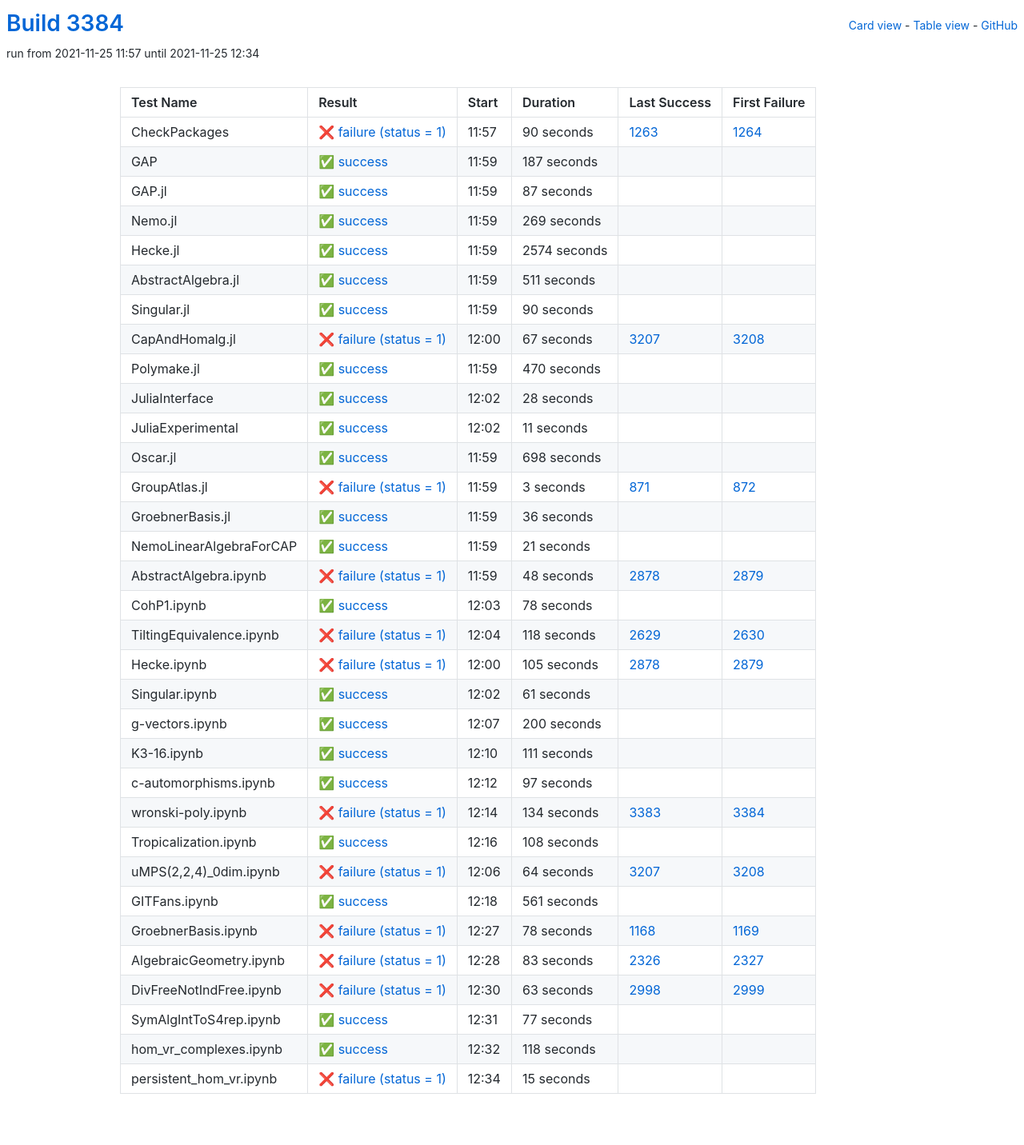
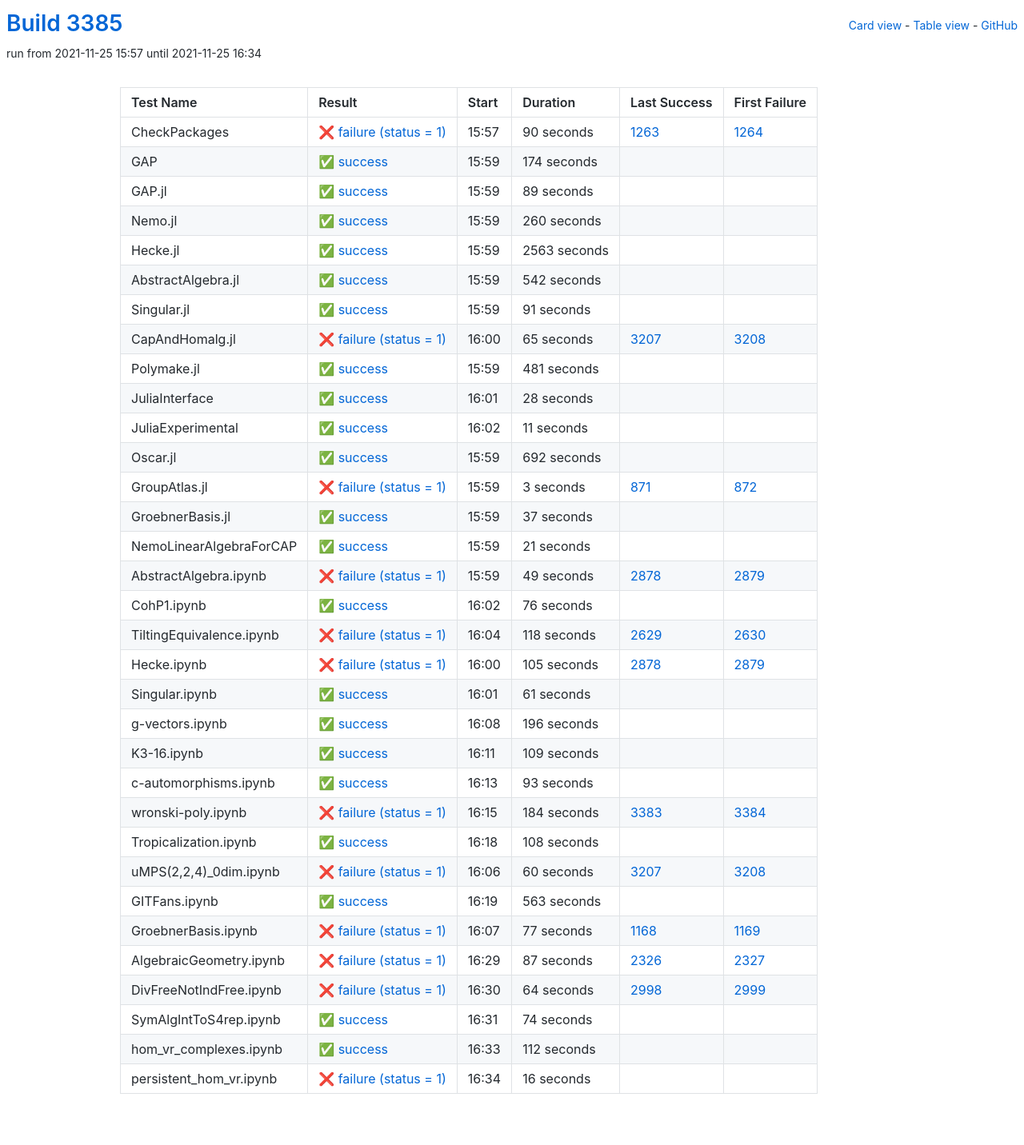
Before and after one commit to oscar-system/oscar-ci-status-stable, a Jekyll site: the page built from table.html, in a window 1280 px wide. Shown: the whole page at 80% size. Built offline with Jekyll 4.4.1, drawn with Linux system fonts in a browser that asks for light colours.

Commit message:
Build #3385

```diff
--- a/_data/ci.yml
+++ b/_data/ci.yml
@@ -1,6 +1,6 @@
 ---
-build: 3384
-build_url: https://oscarci.mathematik.uni-kl.de/job/oscar-stable/3384/
+build: 3385
+build_url: https://oscarci.mathematik.uni-kl.de/job/oscar-stable/3385/
 job: oscar-stable
 organization: oscar-system
 repo: oscar-ci-status-stable
@@ -8,8 +8,8 @@ repourl: https://github.com/oscar-system/oscar-ci-status-stable
 tests:
 - name: CheckPackages
   id: checkpackages
-  log: https://oscarci.mathematik.uni-kl.de/job/oscar-stable/3384/artifact/logs/build-3384/CheckPackages.log
-  start: 2021-11-25 11:57
+  log: https://oscarci.mathematik.uni-kl.de/job/oscar-stable/3385/artifact/logs/build-3385/CheckPackages.log
+  start: 2021-11-25 15:57
   success: false
   exitcode: 1
   status: failure
@@ -20,104 +20,104 @@ tests:
   first_failure_url: https://oscarci.mathematik.uni-kl.de/job/oscar-stable/1264/
 - name: GAP
   id: gap
-  log: https://oscarci.mathematik.uni-kl.de/job/oscar-stable/3384/artifact/logs/build-3384/GAP.log
-  start: 2021-11-25 11:59
+  log: https://oscarci.mathematik.uni-kl.de/job/oscar-stable/3385/artifact/logs/build-3385/GAP.log
+  start: 2021-11-25 15:59
   success: true
   exitcode: 0
   status: success
-  duration: 187
+  duration: 174
   last_success: false
   last_success_url:
   first_failure: false
   first_failure_url:
 - name: GAP.jl
   id: gap-jl
-  log: https://oscarci.mathematik.uni-kl.de/job/oscar-stable/3384/artifact/logs/build-3384/GAP.jl.log
-  start: 2021-11-25 11:59
+  log: https://oscarci.mathematik.uni-kl.de/job/oscar-stable/3385/artifact/logs/build-3385/GAP.jl.log
+  start: 2021-11-25 15:59
   success: true
   exitcode: 0
   status: success
-  duration: 87
+  duration: 89
   last_success: false
   last_success_url:
   first_failure: false
   first_failure_url:
 - name: Nemo.jl
   id: nemo-jl
-  log: https://oscarci.mathematik.uni-kl.de/job/oscar-stable/3384/artifact/logs/build-3384/Nemo.jl.log
-  start: 2021-11-25 11:59
+  log: https://oscarci.mathematik.uni-kl.de/job/oscar-stable/3385/artifact/logs/build-3385/Nemo.jl.log
+  start: 2021-11-25 15:59
   success: true
   exitcode: 0
   status: success
-  duration: 269
+  duration: 260
   last_success: false
   last_success_url:
   first_failure: false
   first_failure_url:
 - name: Hecke.jl
   id: hecke-jl
-  log: https://oscarci.mathematik.uni-kl.de/job/oscar-stable/3384/artifact/logs/build-3384/Hecke.jl.log
-  start: 2021-11-25 11:59
+  log: https://oscarci.mathematik.uni-kl.de/job/oscar-stable/3385/artifact/logs/build-3385/Hecke.jl.log
+  start: 2021-11-25 15:59
   success: true
   exitcode: 0
   status: success
-  duration: 2574
+  duration: 2563
   last_success: false
   last_success_url:
   first_failure: false
   first_failure_url:
 - name: AbstractAlgebra.jl
   id: abstractalgebra-jl
-  log: https://oscarci.mathematik.uni-kl.de/job/oscar-stable/3384/artifact/logs/build-3384/AbstractAlgebra.jl.log
-  start: 2021-11-25 11:59
+  log: https://oscarci.mathematik.uni-kl.de/job/oscar-stable/3385/artifact/logs/build-3385/AbstractAlgebra.jl.log
+  start: 2021-11-25 15:59
   success: true
   exitcode: 0
   status: success
-  duration: 511
+  duration: 542
   last_success: false
   last_success_url:
   first_failure: false
   first_failure_url:
 - name: Singular.jl
   id: singular-jl
-  log: https://oscarci.mathematik.uni-kl.de/job/oscar-stable/3384/artifact/logs/build-3384/Singular.jl.log
-  start: 2021-11-25 11:59
+  log: https://oscarci.mathematik.uni-kl.de/job/oscar-stable/3385/artifact/logs/build-3385/Singular.jl.log
+  start: 2021-11-25 15:59
   success: true
   exitcode: 0
   status: success
-  duration: 90
+  duration: 91
   last_success: false
   last_success_url:
   first_failure: false
   first_failure_url:
 - name: CapAndHomalg.jl
   id: capandhomalg-jl
-  log: https://oscarci.mathematik.uni-kl.de/job/oscar-stable/3384/artifact/logs/build-3384/CapAndHomalg.jl.log
-  start: 2021-11-25 12:00
+  log: https://oscarci.mathematik.uni-kl.de/job/oscar-stable/3385/artifact/logs/build-3385/CapAndHomalg.jl.log
+  start: 2021-11-25 16:00
   success: false
   exitcode: 1
   status: failure
-  duration: 67
+  duration: 65
   last_success: 3207
   last_success_url: https://oscarci.mathematik.uni-kl.de/job/oscar-stable/3207/
   first_failure: 3208
   first_failure_url: https://oscarci.mathematik.uni-kl.de/job/oscar-stable/3208/
 - name: Polymake.jl
   id: polymake-jl
-  log: https://oscarci.mathematik.uni-kl.de/job/oscar-stable/3384/artifact/logs/build-3384/Polymake.jl.log
-  start: 2021-11-25 11:59
+  log: https://oscarci.mathematik.uni-kl.de/job/oscar-stable/3385/artifact/logs/build-3385/Polymake.jl.log
+  start: 2021-11-25 15:59
   success: true
   exitcode: 0
   status: success
-  duration: 470
+  duration: 481
   last_success: false
   last_success_url:
   first_failure: false
   first_failure_url:
 - name: JuliaInterface
   id: juliainterface
-  log: https://oscarci.mathematik.uni-kl.de/job/oscar-stable/3384/artifact/logs/build-3384/JuliaInterface.log
-  start: 2021-11-25 12:02
+  log: https://oscarci.mathematik.uni-kl.de/job/oscar-stable/3385/artifact/logs/build-3385/JuliaInterface.log
+  start: 2021-11-25 16:01
   success: true
   exitcode: 0
   status: success
@@ -128,8 +128,8 @@ tests:
   first_failure_url:
 - name: JuliaExperimental
   id: juliaexperimental
-  log: https://oscarci.mathematik.uni-kl.de/job/oscar-stable/3384/artifact/logs/build-3384/JuliaExperimental.log
-  start: 2021-11-25 12:02
+  log: https://oscarci.mathematik.uni-kl.de/job/oscar-stable/3385/artifact/logs/build-3385/JuliaExperimental.log
+  start: 2021-11-25 16:02
   success: true
   exitcode: 0
   status: success
@@ -140,20 +140,20 @@ tests:
   first_failure_url:
 - name: Oscar.jl
   id: oscar-jl
-  log: https://oscarci.mathematik.uni-kl.de/job/oscar-stable/3384/artifact/logs/build-3384/Oscar.jl.log
-  start: 2021-11-25 11:59
+  log: https://oscarci.mathematik.uni-kl.de/job/oscar-stable/3385/artifact/logs/build-3385/Oscar.jl.log
+  start: 2021-11-25 15:59
   success: true
   exitcode: 0
   status: success
-  duration: 698
+  duration: 692
   last_success: false
   last_success_url:
   first_failure: false
   first_failure_url:
 - name: GroupAtlas.jl
   id: groupatlas-jl
-  log: https://oscarci.mathematik.uni-kl.de/job/oscar-stable/3384/artifact/logs/build-3384/GroupAtlas.jl.log
-  start: 2021-11-25 11:59
+  log: https://oscarci.mathematik.uni-kl.de/job/oscar-stable/3385/artifact/logs/build-3385/GroupAtlas.jl.log
+  start: 2021-11-25 15:59
   success: false
   exitcode: 1
   status: failure
@@ -164,20 +164,20 @@ tests:
   first_failure_url: https://oscarci.mathematik.uni-kl.de/job/oscar-stable/872/
 - name: GroebnerBasis.jl
   id: groebnerbasis-jl
-  log: https://oscarci.mathematik.uni-kl.de/job/oscar-stable/3384/artifact/logs/build-3384/GroebnerBasis.jl.log
-  start: 2021-11-25 11:59
+  log: https://oscarci.mathematik.uni-kl.de/job/oscar-stable/3385/artifact/logs/build-3385/GroebnerBasis.jl.log
+  start: 2021-11-25 15:59
   success: true
   exitcode: 0
   status: success
-  duration: 36
+  duration: 37
   last_success: false
   last_success_url:
   first_failure: false
   first_failure_url:
 - name: NemoLinearAlgebraForCAP
   id: nemolinearalgebraforcap
-  log: https://oscarci.mathematik.uni-kl.de/job/oscar-stable/3384/artifact/logs/build-3384/NemoLinearAlgebraForCAP.log
-  start: 2021-11-25 11:59
+  log: https://oscarci.mathematik.uni-kl.de/job/oscar-stable/3385/artifact/logs/build-3385/NemoLinearAlgebraForCAP.log
+  start: 2021-11-25 15:59
   success: true
   exitcode: 0
   status: success
@@ -188,32 +188,32 @@ tests:
   first_failure_url:
 - name: AbstractAlgebra.ipynb
   id: abstractalgebra-ipynb
-  log: https://oscarci.mathematik.uni-kl.de/job/oscar-stable/3384/artifact/logs/build-3384/AbstractAlgebra.ipynb.log
-  start: 2021-11-25 11:59
+  log: https://oscarci.mathematik.uni-kl.de/job/oscar-stable/3385/artifact/logs/build-3385/AbstractAlgebra.ipynb.log
+  start: 2021-11-25 15:59
   success: false
   exitcode: 1
   status: failure
-  duration: 48
+  duration: 49
   last_success: 2878
   last_success_url: https://oscarci.mathematik.uni-kl.de/job/oscar-stable/2878/
   first_failure: 2879
   first_failure_url: https://oscarci.mathematik.uni-kl.de/job/oscar-stable/2879/
 - name: CohP1.ipynb
   id: cohp1-ipynb
-  log: https://oscarci.mathematik.uni-kl.de/job/oscar-stable/3384/artifact/logs/build-3384/CohP1.ipynb.log
-  start: 2021-11-25 12:03
+  log: https://oscarci.mathematik.uni-kl.de/job/oscar-stable/3385/artifact/logs/build-3385/CohP1.ipynb.log
+  start: 2021-11-25 16:02
   success: true
   exitcode: 0
   status: success
-  duration: 78
+  duration: 76
   last_success: false
   last_success_url:
   first_failure: false
   first_failure_url:
 - name: TiltingEquivalence.ipynb
   id: tiltingequivalence-ipynb
-  log: https://oscarci.mathematik.uni-kl.de/job/oscar-stable/3384/artifact/logs/build-3384/TiltingEquivalence.ipynb.log
-  start: 2021-11-25 12:04
+  log: https://oscarci.mathematik.uni-kl.de/job/oscar-stable/3385/artifact/logs/build-3385/TiltingEquivalence.ipynb.log
+  start: 2021-11-25 16:04
   success: false
   exitcode: 1
   status: failure
@@ -224,8 +224,8 @@ tests:
   first_failure_url: https://oscarci.mathematik.uni-kl.de/job/oscar-stable/2630/
 - name: Hecke.ipynb
   id: hecke-ipynb
-  log: https://oscarci.mathematik.uni-kl.de/job/oscar-stable/3384/artifact/logs/build-3384/Hecke.ipynb.log
-  start: 2021-11-25 12:00
+  log: https://oscarci.mathematik.uni-kl.de/job/oscar-stable/3385/artifact/logs/build-3385/Hecke.ipynb.log
+  start: 2021-11-25 16:00
   success: false
   exitcode: 1
   status: failure
@@ -236,8 +236,8 @@ tests:
   first_failure_url: https://oscarci.mathematik.uni-kl.de/job/oscar-stable/2879/
 - name: Singular.ipynb
   id: singular-ipynb
-  log: https://oscarci.mathematik.uni-kl.de/job/oscar-stable/3384/artifact/logs/build-3384/Singular.ipynb.log
-  start: 2021-11-25 12:02
+  log: https://oscarci.mathematik.uni-kl.de/job/oscar-stable/3385/artifact/logs/build-3385/Singular.ipynb.log
+  start: 2021-11-25 16:01
   success: true
   exitcode: 0
   status: success
@@ -248,56 +248,56 @@ tests:
   first_failure_url:
 - name: g-vectors.ipynb
   id: g-vectors-ipynb
-  log: https://oscarci.mathematik.uni-kl.de/job/oscar-stable/3384/artifact/logs/build-3384/g-vectors.ipynb.log
-  start: 2021-11-25 12:07
+  log: https://oscarci.mathematik.uni-kl.de/job/oscar-stable/3385/artifact/logs/build-3385/g-vectors.ipynb.log
+  start: 2021-11-25 16:08
   success: true
   exitcode: 0
   status: success
-  duration: 200
+  duration: 196
   last_success: false
   last_success_url:
   first_failure: false
   first_failure_url:
 - name: K3-16.ipynb
   id: k3-16-ipynb
-  log: https://oscarci.mathematik.uni-kl.de/job/oscar-stable/3384/artifact/logs/build-3384/K3-16.ipynb.log
-  start: 2021-11-25 12:10
+  log: https://oscarci.mathematik.uni-kl.de/job/oscar-stable/3385/artifact/logs/build-3385/K3-16.ipynb.log
+  start: 2021-11-25 16:11
   success: true
   exitcode: 0
   status: success
-  duration: 111
+  duration: 109
   last_success: false
   last_success_url:
   first_failure: false
   first_failure_url:
 - name: c-automorphisms.ipynb
   id: c-automorphisms-ipynb
-  log: https://oscarci.mathematik.uni-kl.de/job/oscar-stable/3384/artifact/logs/build-3384/c-automorphisms.ipynb.log
-  start: 2021-11-25 12:12
+  log: https://oscarci.mathematik.uni-kl.de/job/oscar-stable/3385/artifact/logs/build-3385/c-automorphisms.ipynb.log
+  start: 2021-11-25 16:13
   success: true
   exitcode: 0
   status: success
-  duration: 97
+  duration: 93
   last_success: false
   last_success_url:
   first_failure: false
   first_failure_url:
 - name: wronski-poly.ipynb
   id: wronski-poly-ipynb
-  log: https://oscarci.mathematik.uni-kl.de/job/oscar-stable/3384/artifact/logs/build-3384/wronski-poly.ipynb.log
-  start: 2021-11-25 12:14
+  log: https://oscarci.mathematik.uni-kl.de/job/oscar-stable/3385/artifact/logs/build-3385/wronski-poly.ipynb.log
+  start: 2021-11-25 16:15
   success: false
   exitcode: 1
   status: failure
-  duration: 134
+  duration: 184
   last_success: 3383
   last_success_url: https://oscarci.mathematik.uni-kl.de/job/oscar-stable/3383/
   first_failure: 3384
   first_failure_url: https://oscarci.mathematik.uni-kl.de/job/oscar-stable/3384/
 - name: Tropicalization.ipynb
   id: tropicalization-ipynb
-  log: https://oscarci.mathematik.uni-kl.de/job/oscar-stable/3384/artifact/logs/build-3384/Tropicalization.ipynb.log
-  start: 2021-11-25 12:16
+  log: https://oscarci.mathematik.uni-kl.de/job/oscar-stable/3385/artifact/logs/build-3385/Tropicalization.ipynb.log
+  start: 2021-11-25 16:18
   success: true
   exitcode: 0
   status: success
@@ -308,96 +308,96 @@ tests:
   first_failure_url:
 - name: uMPS(2,2,4)_0dim.ipynb
   id: umps-2-2-4-0dim-ipynb
-  log: https://oscarci.mathematik.uni-kl.de/job/oscar-stable/3384/artifact/logs/build-3384/uMPS-2-2-4-_0dim.ipynb.log
-  start: 2021-11-25 12:06
+  log: https://oscarci.mathematik.uni-kl.de/job/oscar-stable/3385/artifact/logs/build-3385/uMPS-2-2-4-_0dim.ipynb.log
+  start: 2021-11-25 16:06
   success: false
   exitcode: 1
   status: failure
-  duration: 64
+  duration: 60
   last_success: 3207
   last_success_url: https://oscarci.mathematik.uni-kl.de/job/oscar-stable/3207/
   first_failure: 3208
   first_failure_url: https://oscarci.mathematik.uni-kl.de/job/oscar-stable/3208/
 - name: GITFans.ipynb
   id: gitfans-ipynb
-  log: https://oscarci.mathematik.uni-kl.de/job/oscar-stable/3384/artifact/logs/build-3384/GITFans.ipynb.log
-  start: 2021-11-25 12:18
+  log: https://oscarci.mathematik.uni-kl.de/job/oscar-stable/3385/artifact/logs/build-3385/GITFans.ipynb.log
+  start: 2021-11-25 16:19
   success: true
   exitcode: 0
   status: success
-  duration: 561
+  duration: 563
   last_success: false
   last_success_url:
   first_failure: false
   first_failure_url:
 - name: GroebnerBasis.ipynb
   id: groebnerbasis-ipynb
-  log: https://oscarci.mathematik.uni-kl.de/job/oscar-stable/3384/artifact/logs/build-3384/GroebnerBasis.ipynb.log
-  start: 2021-11-25 12:27
+  log: https://oscarci.mathematik.uni-kl.de/job/oscar-stable/3385/artifact/logs/build-3385/GroebnerBasis.ipynb.log
+  start: 2021-11-25 16:07
   success: false
   exitcode: 1
   status: failure
-  duration: 78
+  duration: 77
   last_success: 1168
   last_success_url: https://oscarci.mathematik.uni-kl.de/job/oscar-stable/1168/
   first_failure: 1169
   first_failure_url: https://oscarci.mathematik.uni-kl.de/job/oscar-stable/1169/
 - name: AlgebraicGeometry.ipynb
   id: algebraicgeometry-ipynb
-  log: https://oscarci.mathematik.uni-kl.de/job/oscar-stable/3384/artifact/logs/build-3384/AlgebraicGeometry.ipynb.log
-  start: 2021-11-25 12:28
+  log: https://oscarci.mathematik.uni-kl.de/job/oscar-stable/3385/artifact/logs/build-3385/AlgebraicGeometry.ipynb.log
+  start: 2021-11-25 16:29
   success: false
   exitcode: 1
   status: failure
-  duration: 83
+  duration: 87
   last_success: 2326
   last_success_url: https://oscarci.mathematik.uni-kl.de/job/oscar-stable/2326/
   first_failure: 2327
   first_failure_url: https://oscarci.mathematik.uni-kl.de/job/oscar-stable/2327/
 - name: DivFreeNotIndFree.ipynb
   id: divfreenotindfree-ipynb
-  log: https://oscarci.mathematik.uni-kl.de/job/oscar-stable/3384/artifact/logs/build-3384/DivFreeNotIndFree.ipynb.log
-  start: 2021-11-25 12:30
+  log: https://oscarci.mathematik.uni-kl.de/job/oscar-stable/3385/artifact/logs/build-3385/DivFreeNotIndFree.ipynb.log
+  start: 2021-11-25 16:30
   success: false
   exitcode: 1
   status: failure
-  duration: 63
+  duration: 64
   last_success: 2998
   last_success_url: https://oscarci.mathematik.uni-kl.de/job/oscar-stable/2998/
   first_failure: 2999
   first_failure_url: https://oscarci.mathematik.uni-kl.de/job/oscar-stable/2999/
 - name: SymAlgIntToS4rep.ipynb
   id: symalginttos4rep-ipynb
-  log: https://oscarci.mathematik.uni-kl.de/job/oscar-stable/3384/artifact/logs/build-3384/SymAlgIntToS4rep.ipynb.log
-  start: 2021-11-25 12:31
+  log: https://oscarci.mathematik.uni-kl.de/job/oscar-stable/3385/artifact/logs/build-3385/SymAlgIntToS4rep.ipynb.log
+  start: 2021-11-25 16:31
   success: true
   exitcode: 0
   status: success
-  duration: 77
+  duration: 74
   last_success: false
   last_success_url:
   first_failure: false
   first_failure_url:
 - name: hom_vr_complexes.ipynb
   id: hom-vr-complexes-ipynb
-  log: https://oscarci.mathematik.uni-kl.de/job/oscar-stable/3384/artifact/logs/build-3384/hom_vr_complexes.ipynb.log
-  start: 2021-11-25 12:32
+  log: https://oscarci.mathematik.uni-kl.de/job/oscar-stable/3385/artifact/logs/build-3385/hom_vr_complexes.ipynb.log
+  start: 2021-11-25 16:33
   success: true
   exitcode: 0
   status: success
-  duration: 118
+  duration: 112
   last_success: false
   last_success_url:
   first_failure: false
   first_failure_url:
 - name: persistent_hom_vr.ipynb
   id: persistent-hom-vr-ipynb
-  log: https://oscarci.mathematik.uni-kl.de/job/oscar-stable/3384/artifact/logs/build-3384/persistent_hom_vr.ipynb.log
-  start: 2021-11-25 12:34
+  log: https://oscarci.mathematik.uni-kl.de/job/oscar-stable/3385/artifact/logs/build-3385/persistent_hom_vr.ipynb.log
+  start: 2021-11-25 16:34
   success: false
   exitcode: 1
   status: failure
-  duration: 15
+  duration: 16
   last_success: false
   last_success_url:
   first_failure: false
```
Also changed, not shown: README.md.
